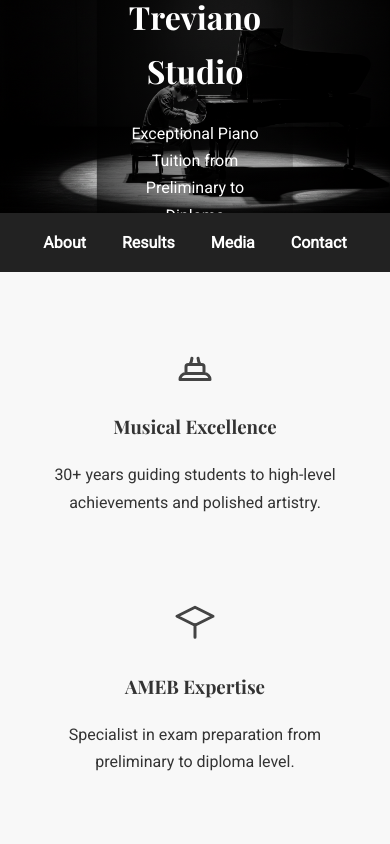
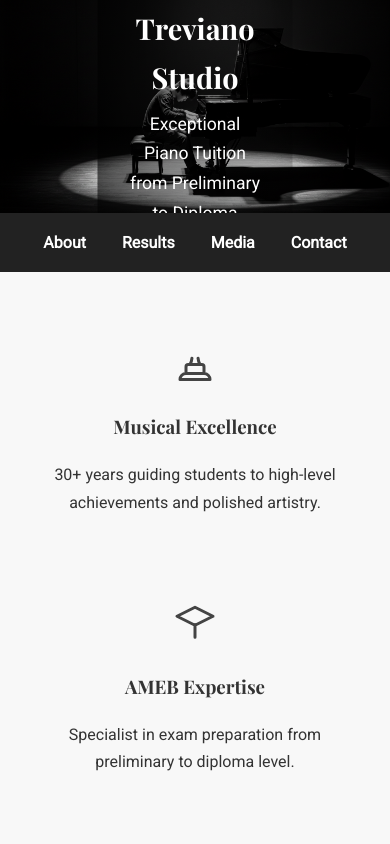
Before and after one commit to ntrevatt/treviano-website, a plain HTML site: page index.html in a window 390 px wide. Shown: the top 844 px of the page. Drawn offline with nearby package versions, Linux system fonts and the light colour scheme.

Commit message:
Add files via upload

```diff
--- a/style.css
+++ b/style.css
@@ -1,4 +1,5 @@
 
+/* --- Existing styles, now with additions below --- */
 body {
   font-family: 'Roboto', sans-serif;
   margin: 0;
@@ -40,6 +41,17 @@ a {
   background: linear-gradient(to right, rgba(0, 0, 0, 0.6), rgba(0, 0, 0, 0.2));
   padding: 1.5rem 2rem;
   border-radius: 10px;
+  max-width: 90%;
+}
+
+.banner-text h1 {
+  font-size: 2.5rem;
+  margin-bottom: 0.5rem;
+}
+
+.banner-text p {
+  font-size: 1.3rem;
+  margin: 0;
 }
 
 .main-nav {
@@ -182,3 +194,18 @@ footer {
   color: #aaa;
   margin-top: 0.3rem;
 }
+
+/* --- Responsive styling for smaller screens --- */
+@media (max-width: 600px) {
+  .banner-text h1 {
+    font-size: 1.8rem;
+  }
+
+  .banner-text p {
+    font-size: 1.1rem;
+  }
+
+  .form-container iframe {
+    height: 1600px;
+  }
+}
```
